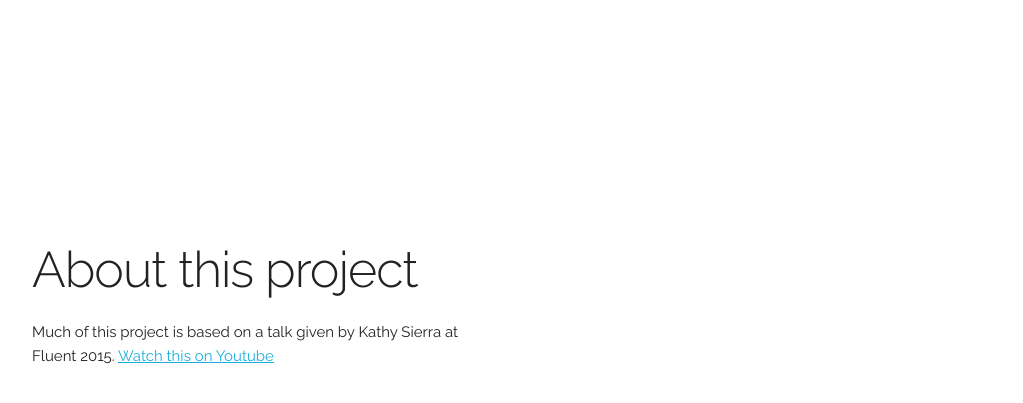
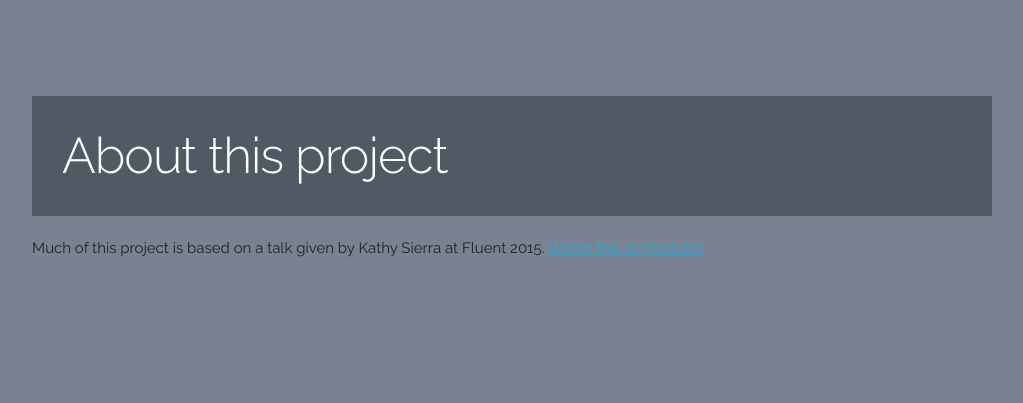
Before and after one commit to jarrighi/badass, a Flask app: page / in a window 1280 px wide. Shown: the top 403 px of the page, without its empty margins (128-1151 px from the left). Run offline with Flask 2, Linux system fonts and the light colour scheme.

Commit message:
add basic style and template

```diff
--- a/app/static/css/main.css
+++ b/app/static/css/main.css
@@ -0,0 +1,15 @@
+body {
+    background-color: rgb(120, 130, 145);
+}
+
+h1 {
+    background-color: rgb(80, 90, 100);
+    color:white;
+    padding: 30px;
+}
+
+h3 {
+    height: 120px;
+    color: white;
+    border-bottom: 2px solid white;
+}
--- a/app/templates/base.html
+++ b/app/templates/base.html
@@ -5,7 +5,7 @@
   <!-- Basic Page Needs
   –––––––––––––––––––––––––––––––––––––––––––––––––– -->
   <meta charset="utf-8">
-  <title>Your page title here :)</title>
+  <title>{% block title %}Badass{% endblock %}</title>
   <meta name="description" content="">
   <meta name="author" content="">
 
@@ -25,7 +25,7 @@
 
   <!-- Favicon
   –––––––––––––––––––––––––––––––––––––––––––––––––– -->
-  <link rel="icon" type="image/png" href="images/favicon.png">
+  <link rel="icon" type="image/png" href="{{ url_for('static', filename='img/favicon.ico') }}">
 
 </head>
 <body>
@@ -34,7 +34,7 @@
   –––––––––––––––––––––––––––––––––––––––––––––––––– -->
   <div class="container">
     <div class="row">
-      <div class="one-half column" style="margin-top: 25%">
+      <div style="margin-top: 10%">
       {% block content %}
       {% endblock %}
       </div>
@@ -43,5 +43,6 @@
 
 <!-- End Document
   –––––––––––––––––––––––––––––––––––––––––––––––––– -->
+<script type="text/javascript" src="{{ url_for('static', filename='js/main.js') }}" ></script>
 </body>
 </html>
```
Also changed, not shown: app/static/img/favicon.ico (added).
